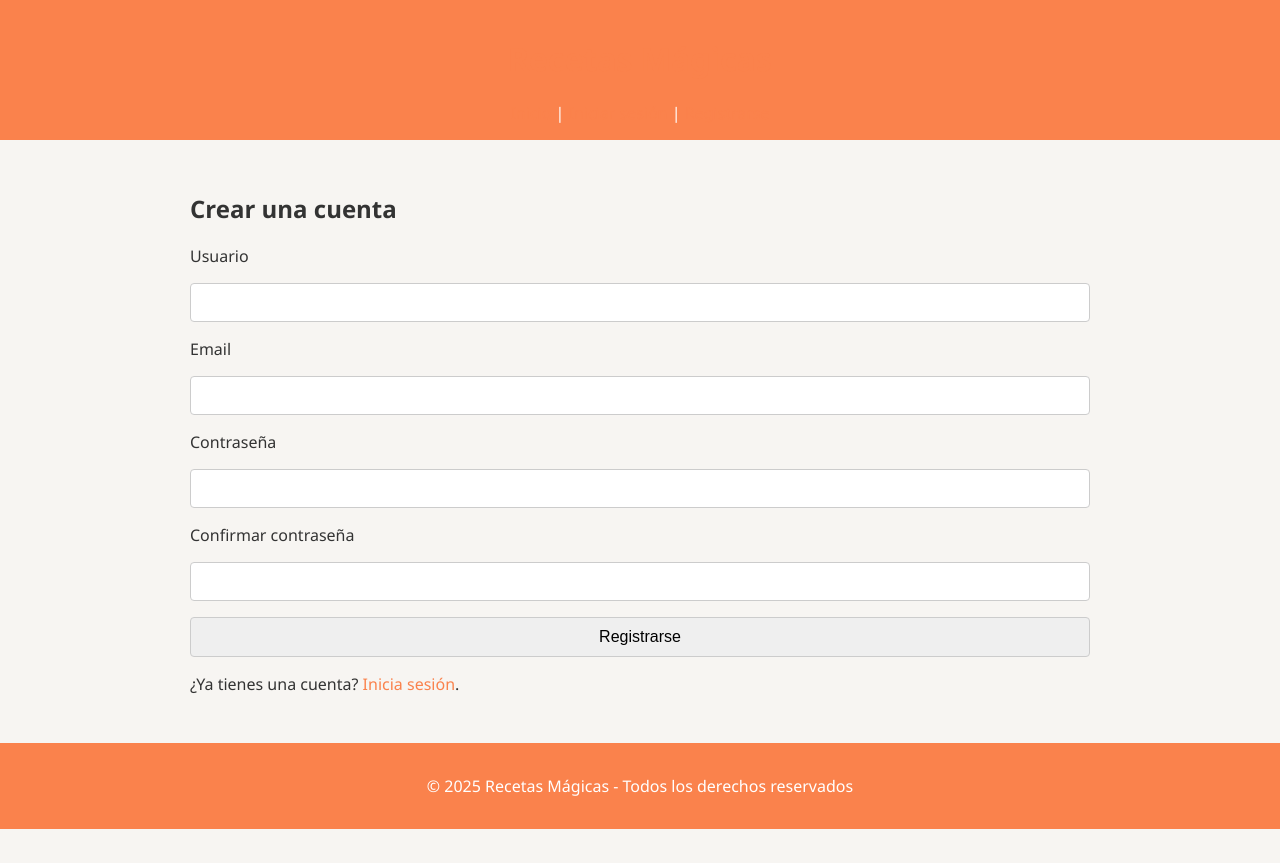
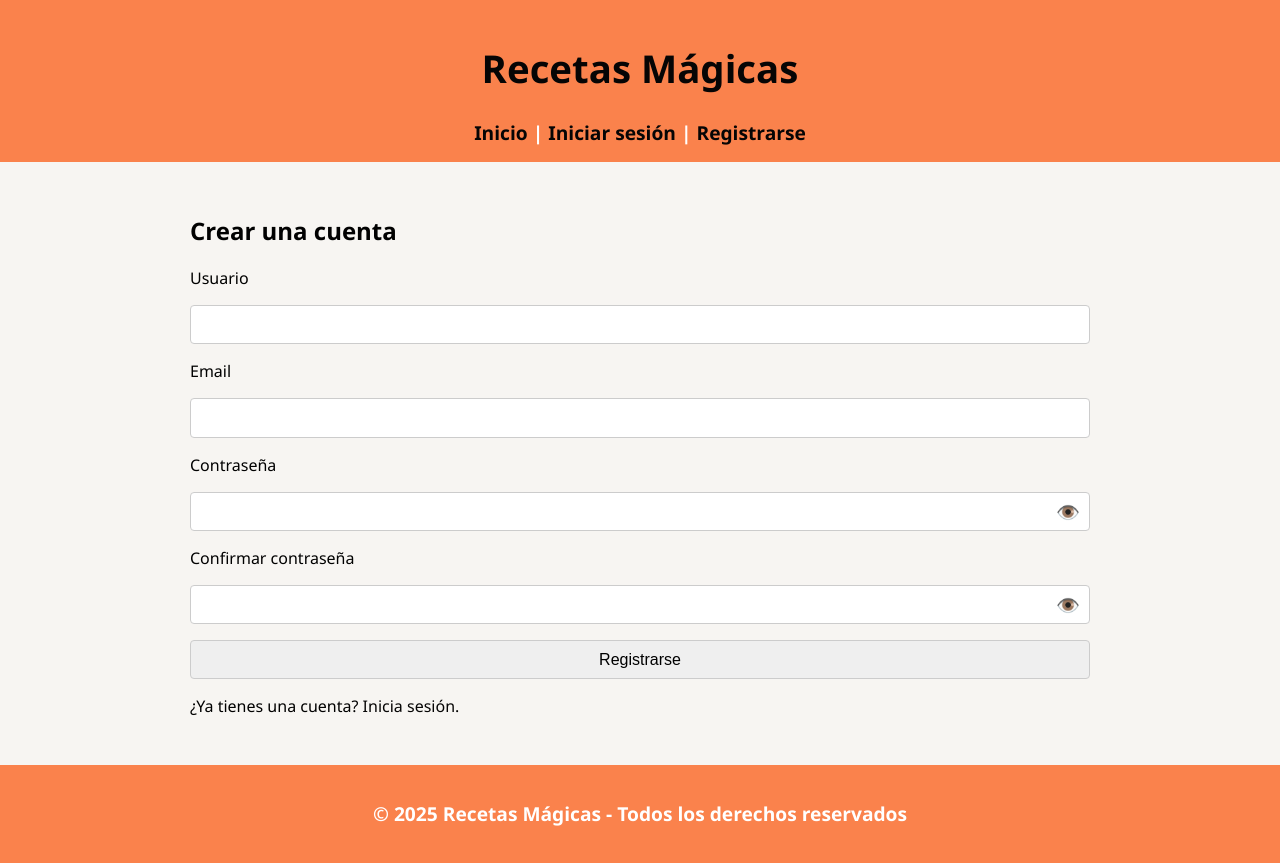
Before and after one commit to MarianDark/RecetasMagicas, a Flask app: page /register in a window 1280 px wide. Before the commit the page ends 829 px from the top, so only its background shows below. Run offline with Flask 3, Linux system fonts and the light colour scheme.

Commit message:
Proyecto Recetas Mágicas actualizacion login y register

```diff
--- a/app/static/css/style.css
+++ b/app/static/css/style.css
@@ -2,7 +2,7 @@
 body {
     font-family: 'Segoe UI', sans-serif;
     background-color: #f7f5f2;
-    color: #333;
+    color: #010101;
     margin: 0;
     padding: 0;
   }
@@ -12,6 +12,9 @@
     color: white;
     padding: 1rem;
     text-align: center;
+    font-size: 1.2rem;
+    font-weight: bold;
+
   }
 
   .container {
@@ -21,7 +24,7 @@
   }
 
   a {
-    color: #fa824c;
+    color: #060505;
     text-decoration: none;
   }
 
@@ -34,7 +37,7 @@
   }
 
   button {
-    background: #fa824c;
+    background: #090909;
     color: white;
     padding: 0.5rem 1rem;
     border: none;
@@ -44,7 +47,7 @@
   }
 
   button:hover {
-    background: #e96a2d;
+    background: #050505;
   }
 
   /* Formulario */
@@ -60,6 +63,27 @@
     border-radius: 4px;
     border: 1px solid #ccc;
   }
+
+  .password-wrapper {
+    position: relative;
+    display: flex;
+    align-items: center;
+  }
+
+  .password-input {
+    width: 100%;
+    padding-right: 2rem;
+  }
+
+  .toggle-password {
+    position: absolute;
+    right: 10px;
+    cursor: pointer;
+    -webkit-user-select: none;
+    user-select: none;
+    font-size: 1.2rem;
+  }
+
 
   /* Responsive: tablets y móviles */
   @media (max-width: 768px) {
--- a/app/static/js/script.js
+++ b/app/static/js/script.js
@@ -0,0 +1,10 @@
+function togglePassword(el) {
+    const input = el.previousElementSibling;
+    if (input.type === "password") {
+      input.type = "text";
+      el.textContent = "🙈";
+    } else {
+      input.type = "password";
+      el.textContent = "👁️";
+    }
+  }
--- a/app/templates/login.html
+++ b/app/templates/login.html
@@ -11,7 +11,10 @@
   {{ form.email() }}
 
   <label>{{ form.password.label }}</label>
-  {{ form.password() }}
+  <div class="password-wrapper">
+    {{ form.password(class_="password-input") }}
+    <span class="toggle-password" onclick="togglePassword(this)">👁️</span>
+  </div>
 
   {{ form.submit(class_='button') }}
 </form>
--- a/app/templates/register.html
+++ b/app/templates/register.html
@@ -14,10 +14,16 @@
   {{ form.email() }}
 
   <label>{{ form.password.label }}</label>
-  {{ form.password() }}
+  <div class="password-wrapper">
+    {{ form.password(class_="password-input") }}
+    <span class="toggle-password" onclick="togglePassword(this)">👁️</span>
+  </div>
 
   <label>{{ form.confirm.label }}</label>
-  {{ form.confirm() }}
+  <div class="password-wrapper">
+    {{ form.confirm(class_="password-input") }}
+    <span class="toggle-password" onclick="togglePassword(this)">👁️</span>
+  </div>
 
   {{ form.submit(class_='button') }}
 </form>
--- a/requirements.txt
+++ b/requirements.txt
@@ -2,3 +2,4 @@
 Flask-WTF
 Flask-SQLAlchemy
 Flask-Login
+email-validator
```
Also changed, not shown: app.db (added), 1 other file.
